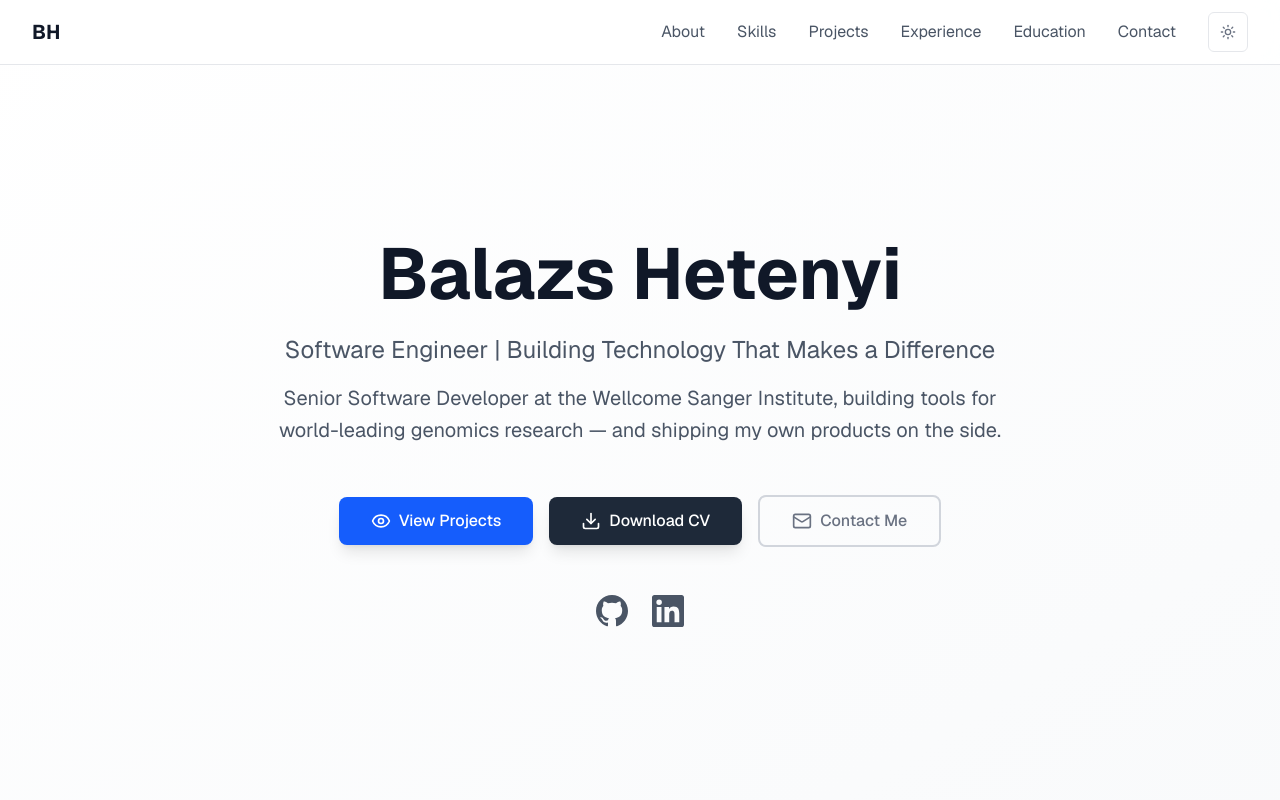
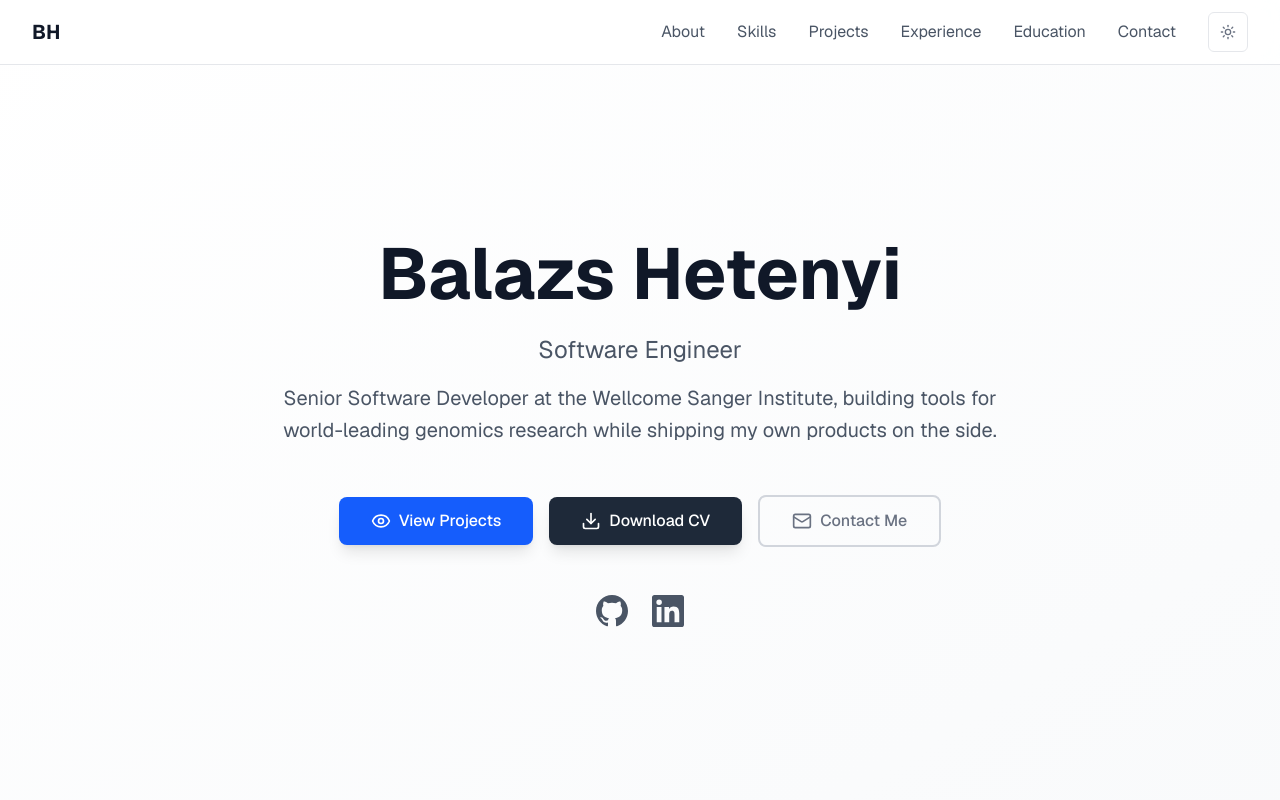
Before and after one commit to balazshetenyi/portfolio-next, a Next.js app: page / in a window 1280 px wide. Shown: the top 800 px of the page. Built offline with nearby package versions, Linux system fonts and the light colour scheme.

Commit message:
feat: refactor icons in ContactSection, Footer, HeroSection, and ProjectsSection; add new icon components

```diff
--- a/src/components/contact-section.tsx
+++ b/src/components/contact-section.tsx
@@ -2,7 +2,8 @@
 
 import { useState } from "react";
 import { motion } from "framer-motion";
-import { Github, Linkedin, Send, Loader2 } from "lucide-react";
+import { Send, Loader2 } from "lucide-react";
+import { GitHubIcon, LinkedInIcon } from "@/components/icons";
 import emailjs from "@emailjs/browser";
 
 export function ContactSection() {
@@ -100,7 +101,7 @@ export function ContactSection() {
                   rel="noopener noreferrer"
                   className="flex items-center text-gray-600 dark:text-gray-300 hover:text-blue-600 dark:hover:text-blue-400 transition-colors"
                 >
-                  <Github className="h-5 w-5 mr-3" />
+                  <GitHubIcon className="h-5 w-5 mr-3" />
                   GitHub Profile
                 </a>
 
@@ -110,7 +111,7 @@ export function ContactSection() {
                   rel="noopener noreferrer"
                   className="flex items-center text-gray-600 dark:text-gray-300 hover:text-blue-600 dark:hover:text-blue-400 transition-colors"
                 >
-                  <Linkedin className="h-5 w-5 mr-3" />
+                  <LinkedInIcon className="h-5 w-5 mr-3" />
                   LinkedIn Profile
                 </a>
               </div>
--- a/src/components/footer.tsx
+++ b/src/components/footer.tsx
@@ -1,6 +1,6 @@
 "use client";
 
-import { Github, Linkedin, Mail, Heart } from "lucide-react";
+import { GitHubIcon, LinkedInIcon } from "@/components/icons";
 
 export function Footer() {
   const currentYear = new Date().getFullYear();
@@ -14,7 +14,7 @@ export function Footer() {
               Balazs Hetenyi
             </h3>
             <p className="text-gray-600 dark:text-gray-400">
-              Senior Software Developer
+              Software Engineer
             </p>
           </div>
 
@@ -26,7 +26,7 @@ export function Footer() {
               className="text-gray-600 hover:text-gray-900 dark:text-gray-400 dark:hover:text-white transition-colors"
               aria-label="GitHub"
             >
-              <Github className="h-6 w-6" />
+              <GitHubIcon className="h-6 w-6" />
             </a>
             <a
               href="https://www.linkedin.com/in/balazs-hetenyi-b45251173/"
@@ -35,7 +35,7 @@ export function Footer() {
               className="text-gray-600 hover:text-gray-900 dark:text-gray-400 dark:hover:text-white transition-colors"
               aria-label="LinkedIn"
             >
-              <Linkedin className="h-6 w-6" />
+              <LinkedInIcon className="h-6 w-6" />
             </a>
           </div>
         </div>
--- a/src/components/hero-section.tsx
+++ b/src/components/hero-section.tsx
@@ -2,22 +2,7 @@
 
 import { motion } from "framer-motion";
 import { Download, Mail, Eye } from "lucide-react";
-
-function GitHubIcon({ className }: { className?: string }) {
-  return (
-    <svg viewBox="0 0 24 24" className={className} fill="currentColor">
-      <path d="M12 0C5.373 0 0 5.373 0 12c0 5.302 3.438 9.8 8.207 11.387.599.111.793-.261.793-.577v-2.234c-3.338.726-4.033-1.416-4.033-1.416-.546-1.387-1.333-1.756-1.333-1.756-1.089-.745.083-.729.083-.729 1.205.084 1.839 1.237 1.839 1.237 1.07 1.834 2.807 1.304 3.492.997.107-.775.418-1.305.762-1.604-2.665-.305-5.467-1.334-5.467-5.931 0-1.311.469-2.381 1.236-3.221-.124-.303-.535-1.524.117-3.176 0 0 1.008-.322 3.301 1.23.957-.266 1.983-.399 3.003-.404 1.02.005 2.047.138 3.006.404 2.291-1.552 3.297-1.23 3.297-1.23.653 1.653.242 2.874.118 3.176.77.84 1.235 1.911 1.235 3.221 0 4.609-2.807 5.624-5.479 5.921.43.372.823 1.102.823 2.222v3.293c0 .319.192.694.801.576C20.562 21.8 24 17.302 24 12 24 5.373 18.627 0 12 0z" />
-    </svg>
-  );
-}
-
-function LinkedInIcon({ className }: { className?: string }) {
-  return (
-    <svg viewBox="0 0 24 24" className={className} fill="currentColor">
-      <path d="M20.447 20.452h-3.554v-5.569c0-1.328-.027-3.037-1.852-3.037-1.853 0-2.136 1.445-2.136 2.939v5.667H9.351V9h3.414v1.561h.046c.477-.9 1.637-1.85 3.37-1.85 3.601 0 4.267 2.37 4.267 5.455v6.286zM5.337 7.433a2.062 2.062 0 01-2.063-2.065 2.064 2.064 0 112.063 2.065zm1.782 13.019H3.555V9h3.564v11.452zM22.225 0H1.771C.792 0 0 .774 0 1.729v20.542C0 23.227.792 24 1.771 24h20.451C23.2 24 24 23.227 24 22.271V1.729C24 .774 23.2 0 22.222 0h.003z" />
-    </svg>
-  );
-}
+import { GitHubIcon, LinkedInIcon } from "@/components/icons";
 
 export function HeroSection() {
   return (
@@ -39,7 +24,7 @@ export function HeroSection() {
             transition={{ duration: 0.8, delay: 0.2, ease: "easeOut" }}
             className="text-xl md:text-2xl text-gray-600 dark:text-gray-300 mb-4"
           >
-            Software Engineer | Building Technology That Makes a Difference
+            Software Engineer
           </motion.div>
 
           <motion.p
@@ -49,7 +34,7 @@ export function HeroSection() {
             className="text-lg md:text-xl text-gray-600 dark:text-gray-400 mb-12 max-w-3xl mx-auto leading-relaxed"
           >
             Senior Software Developer at the Wellcome Sanger Institute, building
-            tools for world-leading genomics research — and shipping my own
+            tools for world-leading genomics research while shipping my own
             products on the side.
           </motion.p>
 
--- /dev/null
+++ b/src/components/icons.tsx
@@ -0,0 +1,31 @@
+export function GitHubIcon({ className }: { className?: string }) {
+  return (
+    <svg viewBox="0 0 24 24" className={className} fill="currentColor">
+      <path d="M12 0C5.373 0 0 5.373 0 12c0 5.302 3.438 9.8 8.207 11.387.599.111.793-.261.793-.577v-2.234c-3.338.726-4.033-1.416-4.033-1.416-.546-1.387-1.333-1.756-1.333-1.756-1.089-.745.083-.729.083-.729 1.205.084 1.839 1.237 1.839 1.237 1.07 1.834 2.807 1.304 3.492.997.107-.775.418-1.305.762-1.604-2.665-.305-5.467-1.334-5.467-5.931 0-1.311.469-2.381 1.236-3.221-.124-.303-.535-1.524.117-3.176 0 0 1.008-.322 3.301 1.23.957-.266 1.983-.399 3.003-.404 1.02.005 2.047.138 3.006.404 2.291-1.552 3.297-1.23 3.297-1.23.653 1.653.242 2.874.118 3.176.77.84 1.235 1.911 1.235 3.221 0 4.609-2.807 5.624-5.479 5.921.43.372.823 1.102.823 2.222v3.293c0 .319.192.694.801.576C20.562 21.8 24 17.302 24 12 24 5.373 18.627 0 12 0z" />
+    </svg>
+  );
+}
+
+export function LinkedInIcon({ className }: { className?: string }) {
+  return (
+    <svg viewBox="0 0 24 24" className={className} fill="currentColor">
+      <path d="M20.447 20.452h-3.554v-5.569c0-1.328-.027-3.037-1.852-3.037-1.853 0-2.136 1.445-2.136 2.939v5.667H9.351V9h3.414v1.561h.046c.477-.9 1.637-1.85 3.37-1.85 3.601 0 4.267 2.37 4.267 5.455v6.286zM5.337 7.433a2.062 2.062 0 01-2.063-2.065 2.064 2.064 0 112.063 2.065zm1.782 13.019H3.555V9h3.564v11.452zM22.225 0H1.771C.792 0 0 .774 0 1.729v20.542C0 23.227.792 24 1.771 24h20.451C23.2 24 24 23.227 24 22.271V1.729C24 .774 23.2 0 22.222 0h.003z" />
+    </svg>
+  );
+}
+
+export function AppleIcon({ className }: { className?: string }) {
+  return (
+    <svg viewBox="0 0 24 24" className={className} fill="currentColor">
+      <path d="M12.152 6.896c-.948 0-2.415-1.078-3.96-1.04-2.04.027-3.91 1.183-4.961 3.014-2.117 3.675-.546 9.103 1.519 12.09 1.013 1.454 2.208 3.09 3.792 3.029 1.52-.065 2.09-.987 3.935-.987 1.831 0 2.35.987 3.96.948 1.637-.026 2.676-1.48 3.676-2.948 1.156-1.688 1.636-3.325 1.662-3.415-.039-.013-3.182-1.221-3.22-4.857-.026-3.04 2.48-4.494 2.597-4.559-1.429-2.09-3.623-2.324-4.39-2.376-2-.156-3.675 1.09-4.61 1.09zM15.53 3.83c.843-1.012 1.4-2.427 1.245-3.83-1.207.052-2.662.805-3.532 1.818-.78.896-1.454 2.338-1.273 3.714 1.338.104 2.715-.688 3.559-1.701" />
+    </svg>
+  );
+}
+
+export function GooglePlayIcon({ className }: { className?: string }) {
+  return (
+    <svg viewBox="0 0 24 24" className={className} fill="currentColor">
+      <path d="M3.609 1.814L13.792 12 3.61 22.186a.996.996 0 01-.61-.92V2.734a1 1 0 01.609-.92zm10.89 10.893l2.302 2.302-10.937 6.333 8.635-8.635zm3.199-1.234l2.302 1.33c.705.406.705 1.42 0 1.826L17.7 15.96l-2.54-2.54 2.538-2.947zM5.864 2.658L16.8 8.99l-2.302 2.302-8.635-8.635z" />
+    </svg>
+  );
+}
--- a/src/components/projects-section.tsx
+++ b/src/components/projects-section.tsx
@@ -3,30 +3,7 @@
 import { projects } from "@/constants/projects";
 import { motion } from "framer-motion";
 import { ExternalLink } from "lucide-react";
-
-function GitHubIcon({ className }: { className?: string }) {
-  return (
-    <svg viewBox="0 0 24 24" className={className} fill="currentColor">
-      <path d="M12 0C5.373 0 0 5.373 0 12c0 5.302 3.438 9.8 8.207 11.387.599.111.793-.261.793-.577v-2.234c-3.338.726-4.033-1.416-4.033-1.416-.546-1.387-1.333-1.756-1.333-1.756-1.089-.745.083-.729.083-.729 1.205.084 1.839 1.237 1.839 1.237 1.07 1.834 2.807 1.304 3.492.997.107-.775.418-1.305.762-1.604-2.665-.305-5.467-1.334-5.467-5.931 0-1.311.469-2.381 1.236-3.221-.124-.303-.535-1.524.117-3.176 0 0 1.008-.322 3.301 1.23.957-.266 1.983-.399 3.003-.404 1.02.005 2.047.138 3.006.404 2.291-1.552 3.297-1.23 3.297-1.23.653 1.653.242 2.874.118 3.176.77.84 1.235 1.911 1.235 3.221 0 4.609-2.807 5.624-5.479 5.921.43.372.823 1.102.823 2.222v3.293c0 .319.192.694.801.576C20.562 21.8 24 17.302 24 12 24 5.373 18.627 0 12 0z" />
-    </svg>
-  );
-}
-
-function AppleIcon({ className }: { className?: string }) {
-  return (
-    <svg viewBox="0 0 24 24" className={className} fill="currentColor">
-      <path d="M12.152 6.896c-.948 0-2.415-1.078-3.96-1.04-2.04.027-3.91 1.183-4.961 3.014-2.117 3.675-.546 9.103 1.519 12.09 1.013 1.454 2.208 3.09 3.792 3.029 1.52-.065 2.09-.987 3.935-.987 1.831 0 2.35.987 3.96.948 1.637-.026 2.676-1.48 3.676-2.948 1.156-1.688 1.636-3.325 1.662-3.415-.039-.013-3.182-1.221-3.22-4.857-.026-3.04 2.48-4.494 2.597-4.559-1.429-2.09-3.623-2.324-4.39-2.376-2-.156-3.675 1.09-4.61 1.09zM15.53 3.83c.843-1.012 1.4-2.427 1.245-3.83-1.207.052-2.662.805-3.532 1.818-.78.896-1.454 2.338-1.273 3.714 1.338.104 2.715-.688 3.559-1.701" />
-    </svg>
-  );
-}
-
-function GooglePlayIcon({ className }: { className?: string }) {
-  return (
-    <svg viewBox="0 0 24 24" className={className} fill="currentColor">
-      <path d="M3.609 1.814L13.792 12 3.61 22.186a.996.996 0 01-.61-.92V2.734a1 1 0 01.609-.92zm10.89 10.893l2.302 2.302-10.937 6.333 8.635-8.635zm3.199-1.234l2.302 1.33c.705.406.705 1.42 0 1.826L17.7 15.96l-2.54-2.54 2.538-2.947zM5.864 2.658L16.8 8.99l-2.302 2.302-8.635-8.635z" />
-    </svg>
-  );
-}
+import { GitHubIcon, AppleIcon, GooglePlayIcon } from "@/components/icons";
 
 export function ProjectsSection() {
   const containerVariants = {
```
